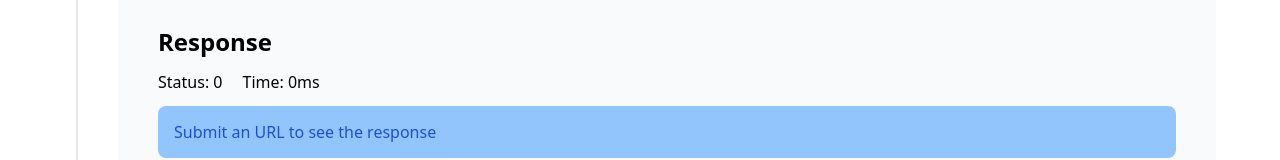
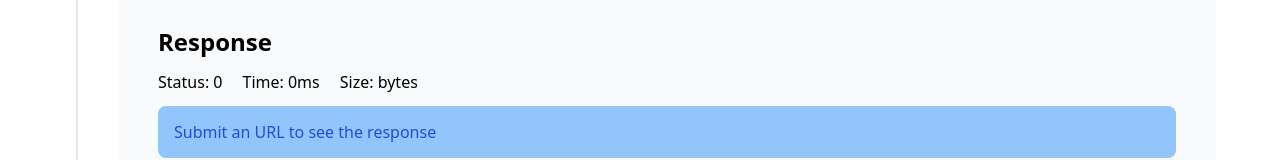
Before and after one commit to ihossen016/api-explorer, a React (Vite) app: page / in a window 1280 px wide. Shown: the part 483-643 px from the top of the page. Built offline with nearby package versions, Linux system fonts and the light colour scheme.

Commit message:
response size added

```diff
--- a/src/components/form/FormResponse.jsx
+++ b/src/components/form/FormResponse.jsx
@@ -3,7 +3,7 @@ import JsonView from "react18-json-view";
 import "react18-json-view/src/style.css";
 
 function FormResponse({ response }) {
-    const { status, body, time } = response;
+    const { status, body, time, size } = response;
 
     return (
         <div className="p-10 bg-gray-50">
@@ -28,6 +28,16 @@ function FormResponse({ response }) {
                 <p>
                     Time: <span>{time}</span>
                 </p>
+                <p>
+                    Size:{" "}
+                    {status === 0 ? (
+                        <span>{size} bytes</span>
+                    ) : status !== 0 && size ? (
+                        <span>{size} bytes</span>
+                    ) : (
+                        <span> Not Found</span>
+                    )}
+                </p>
             </div>
 
             {status !== 0 && (
```
